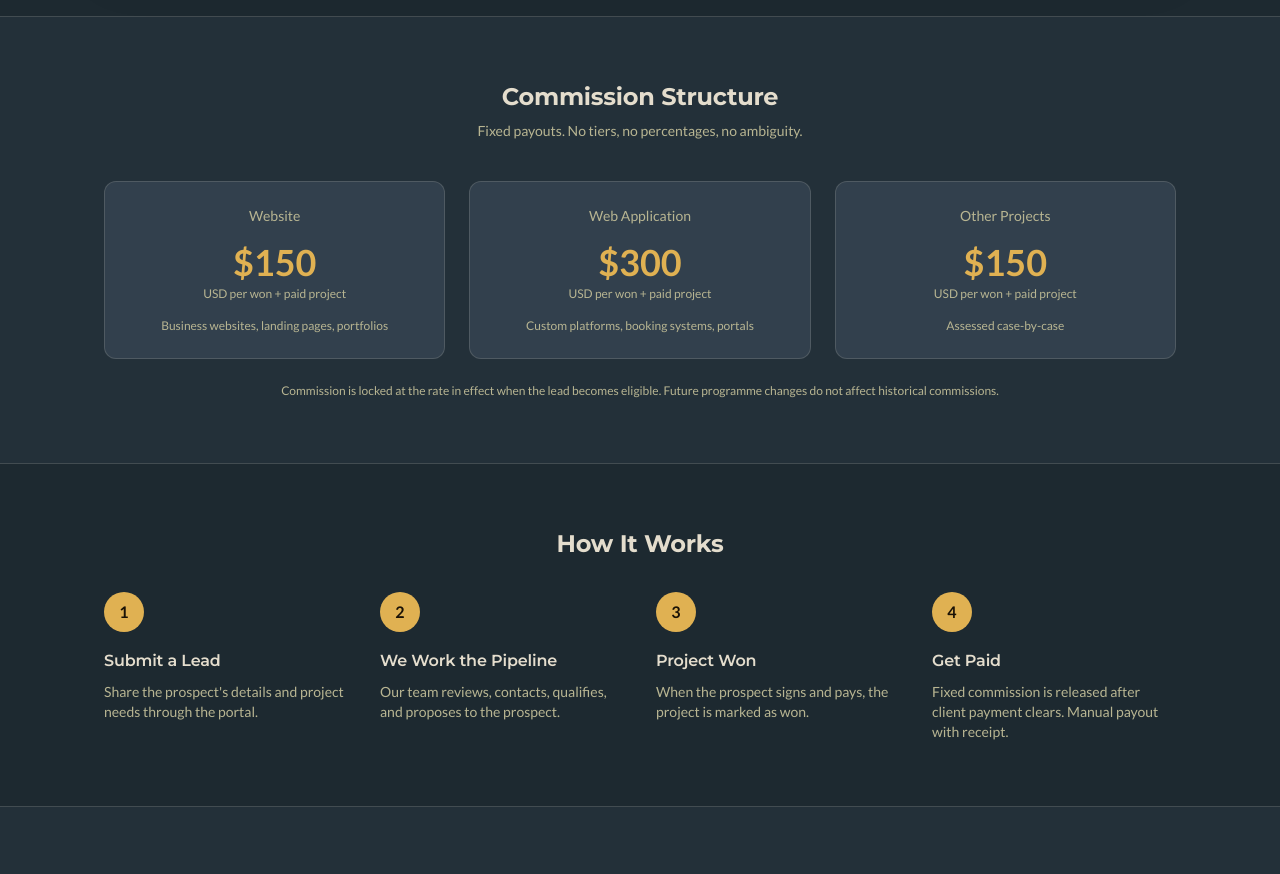
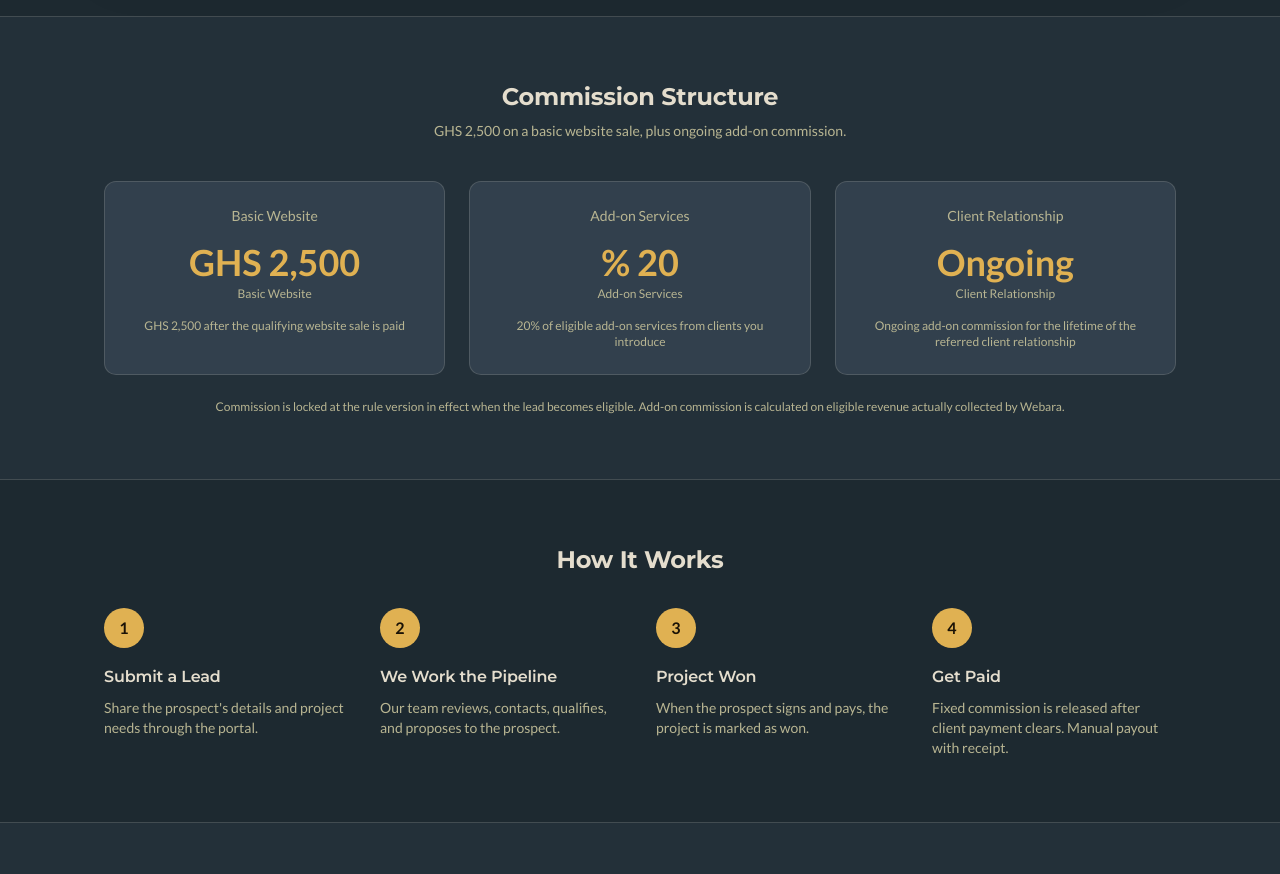
Before and after one commit to Webara-Studio/partners, a Next.js app: page / in a window 1280 px wide. Shown: the part 1660-2534 px from the top of the page. Built offline with nearby package versions, Linux system fonts and the light colour scheme; no server answers.

Commit message:
feat: update Ghana partner commission model

```diff
--- a/src/app/page.tsx
+++ b/src/app/page.tsx
@@ -75,13 +75,13 @@ export default function LandingPage() {
         <div className="mx-auto max-w-[var(--max)] px-4 py-12 sm:px-6 sm:py-16">
           <h2 className="text-center text-xl font-bold sm:text-2xl">Commission Structure</h2>
           <p className="mt-2 text-center text-sm text-muted">
-            Fixed payouts. No tiers, no percentages, no ambiguity.
+            GHS 2,500 on a basic website sale, plus ongoing add-on commission.
           </p>
           <div className="mt-8 grid gap-4 sm:gap-6 md:grid-cols-3 sm:mt-10">
             {[
-              { label: "Website", amount: tiers.website.amount, currency: tiers.website.currency, desc: "Business websites, landing pages, portfolios" },
-              { label: "Web Application", amount: tiers.web_app.amount, currency: tiers.web_app.currency, desc: "Custom platforms, booking systems, portals" },
-              { label: "Other Projects", amount: tiers.other.amount, currency: tiers.other.currency, desc: "Assessed case-by-case" },
+              { label: "Basic Website", amount: tiers.website.amount, currency: tiers.website.currency, desc: "GHS 2,500 after the qualifying website sale is paid" },
+              { label: "Add-on Services", amount: PROGRAMME_RULES.addOnCommission.percentage, currency: "%", desc: "20% of eligible add-on services from clients you introduce" },
+              { label: "Client Relationship", amount: null, currency: "", desc: "Ongoing add-on commission for the lifetime of the referred client relationship" },
             ].map((tier) => (
               <div
                 key={tier.label}
@@ -89,16 +89,16 @@ export default function LandingPage() {
               >
                 <p className="text-sm font-medium text-muted">{tier.label}</p>
                 <p className="mt-4 text-4xl font-bold text-gold">
-                  ${tier.amount}
+                  {tier.amount === null ? "Ongoing" : `${tier.currency} ${tier.amount.toLocaleString()}`}
                 </p>
-                <p className="mt-1 text-xs text-muted">{tier.currency} per won + paid project</p>
+                <p className="mt-1 text-xs text-muted">{tier.label}</p>
                 <p className="mt-4 text-xs text-muted">{tier.desc}</p>
               </div>
             ))}
           </div>
           <p className="mt-6 text-center text-xs text-muted">
-            Commission is locked at the rate in effect when the lead becomes eligible.
-            Future programme changes do not affect historical commissions.
+            Commission is locked at the rule version in effect when the lead becomes eligible.
+            Add-on commission is calculated on eligible revenue actually collected by Webara.
           </p>
         </div>
       </section>
--- a/src/app/portal/leads/[id]/page.tsx
+++ b/src/app/portal/leads/[id]/page.tsx
@@ -90,7 +90,14 @@ export default function PortalLeadDetailPage({ params }: { params: Promise<{ id:
           {lead.status === "won" && commission && (
             <DetailCard title="Commission" variant="gold">
               <dl className="space-y-2 text-sm">
-                <DetailRow label="Amount" value={`$${commission.fixed_amount} ${commission.currency}`} />
+                <DetailRow
+                  label="Amount"
+                  value={commission.type === "basic_website"
+                    ? `${commission.currency} ${commission.fixed_amount?.toLocaleString()}`
+                    : `${commission.percentage}% of ${commission.currency} ${commission.basis_amount?.toLocaleString()}`}
+                />
+                <DetailRow label="Commission type" value={commission.type === "basic_website" ? "Basic website sale" : "Add-on service"} />
+                {commission.recurring && <DetailRow label="Duration" value="Ongoing for the referred client relationship" />}
                 <DetailRow label="Rule Version" value={commission.rule_version} />
                 <DetailRow label="Status" value={COMMISSION_STATUS_CONFIG[commission.status].label} />
               </dl>
--- a/src/app/portal/page.tsx
+++ b/src/app/portal/page.tsx
@@ -38,6 +38,9 @@ export default function PortalDashboard() {
     (l) => !["won", "rejected", "duplicate", "unqualified", "lost", "cancelled"].includes(l.status)
   );
   const totalEarned = resolvedPayouts.filter((p) => p.status === "paid").reduce((s, p) => s + p.amount, 0);
+  const pendingAmount = resolvedCommissions
+    .filter((c) => ["pending_review", "approved", "scheduled"].includes(c.status))
+    .reduce((s, c) => s + (c.fixed_amount ?? (c.basis_amount ?? 0) * ((c.percentage ?? 0) / 100)), 0);
   const pendingPayouts = resolvedCommissions.filter(
     (c) => c.status === "pending_review" || c.status === "approved"
   ).length;
@@ -58,7 +61,14 @@ export default function PortalDashboard() {
         <StatCard label="Total Leads" value={resolvedLeads.length} color="text-info" />
         <StatCard label="In Progress" value={inProgress.length} color="text-warning" />
         <StatCard label="Won" value={won.length} color="text-success" />
-        <StatCard label="Total Earned" value={`$${totalEarned}`} color="text-gold" />
+        <StatCard label="Total Earned" value={`GHS ${totalEarned.toLocaleString()}`} color="text-gold" />
+      </div>
+
+      <div className="mt-4 rounded-xl border border-gold/30 bg-gold/5 p-4 text-sm text-muted">
+        <p className="font-semibold text-gold">Your commission model</p>
+        <p className="mt-1">GHS 2,500 for each qualifying basic website sale, plus 20% of eligible add-on services from clients you introduce.</p>
+        <p className="mt-1 text-xs">Add-on commission continues for the lifetime of the referred client relationship, subject to the partner agreement.</p>
+        {pendingAmount > 0 && <p className="mt-2 font-medium text-cream">Pending commission: GHS {pendingAmount.toLocaleString()}</p>}
       </div>
 
       <div className="mt-10">
--- a/src/app/referral-programme/page.tsx
+++ b/src/app/referral-programme/page.tsx
@@ -64,13 +64,13 @@ export default function ProgrammePage() {
       <section className="mx-auto max-w-[var(--max)] px-4 py-10 sm:px-6 sm:py-12">
         <h2 className="text-xl font-bold">Commission</h2>
         <p className="mt-2 text-sm text-muted">
-          Fixed payouts per won and paid project. The amount is locked when the lead becomes eligible.
+          GHS 2,500 for a qualifying basic website sale, plus 20% of eligible add-on services for the lifetime of the referred client relationship.
         </p>
         <div className="mt-6 grid gap-4 md:grid-cols-2">
           <div className="rounded-xl border border-border bg-card p-6">
             <p className="text-sm text-muted">Website Projects</p>
             <p className="mt-2 text-3xl font-bold text-gold">
-              ${PROGRAMME_RULES.commissionTiers.website.amount}
+              GHS {PROGRAMME_RULES.commissionTiers.website.amount.toLocaleString()}
             </p>
             <p className="mt-1 text-xs text-muted">
               Business websites, landing pages, portfolios
@@ -79,15 +79,16 @@ export default function ProgrammePage() {
           <div className="rounded-xl border border-border bg-card p-6">
             <p className="text-sm text-muted">Web Application Projects</p>
             <p className="mt-2 text-3xl font-bold text-gold">
-              ${PROGRAMME_RULES.commissionTiers.web_app.amount}
+              Agreed case-by-case
             </p>
             <p className="mt-1 text-xs text-muted">
-              Custom platforms, booking systems, portals
+              Custom platforms, booking systems and portals are agreed separately.
             </p>
           </div>
         </div>
         <p className="mt-4 text-xs text-muted">
-          Commission becomes eligible only after the client completes payment for the project.
+          Basic website commission becomes eligible only after the client completes payment.
+          Add-on commission is calculated on eligible revenue actually collected by Webara.
           Payouts are processed manually with a receipt provided.
         </p>
       </section>
--- a/src/lib/constants.ts
+++ b/src/lib/constants.ts
@@ -166,18 +166,22 @@ export const PROGRAMME_RULES = {
   /** Commission trigger: payment must be completed before commission eligibility */
   commissionTrigger: "client_payment_completed" as const,
 
+  /** Add-on commission continues while the referred client relationship remains active. */
+  recurringCommission: "lifetime_of_referred_client_relationship" as const,
+
   /** Leaderboard ranks by won projects */
   leaderboardMetric: "won_referrals" as const,
 
-  /** Two-tier commission structure */
+  /** Ghana partner commission structure */
   commissionTiers: {
-    website: { amount: 150, currency: "USD" },
-    web_app: { amount: 300, currency: "USD" },
-    other: { amount: 150, currency: "USD" },
+    website: { amount: 2500, currency: "GHS" },
+    web_app: { amount: null, currency: "GHS", label: "Agreed case-by-case" },
+    other: { amount: null, currency: "GHS", label: "Agreed case-by-case" },
   },
+  addOnCommission: { percentage: 20, currency: "GHS" },
 
   /** Current rule version — stored on each commission for historical integrity */
-  currentRuleVersion: "2026-01-v1",
+  currentRuleVersion: "2026-08-gh-v2",
 
   /** Referral cookie duration in days */
   cookieExpiryDays: 90,
--- a/src/lib/mock-data.ts
+++ b/src/lib/mock-data.ts
@@ -254,12 +254,33 @@ export const mockCommissions: Commission[] = [
     id: "comm-001",
     lead_id: "lead-001",
     referrer_id: "u-ref-001",
-    fixed_amount: 150,
-    currency: "USD",
-    rule_version: "2026-01-v1",
+    type: "basic_website",
+    fixed_amount: 2500,
+    percentage: null,
+    basis_amount: null,
+    currency: "GHS",
+    service_name: "Basic website",
+    recurring: false,
+    rule_version: "2026-08-gh-v2",
     status: "paid",
     eligible_at: daysAgo(2),
     created_at: daysAgo(2),
+  },
+  {
+    id: "comm-002",
+    lead_id: "lead-001",
+    referrer_id: "u-ref-001",
+    type: "add_on",
+    fixed_amount: null,
+    percentage: 20,
+    basis_amount: 1200,
+    currency: "GHS",
+    service_name: "SEO and monthly maintenance",
+    recurring: true,
+    rule_version: "2026-08-gh-v2",
+    status: "approved",
+    eligible_at: daysAgo(1),
+    created_at: daysAgo(1),
   },
 ];
 
@@ -270,8 +291,8 @@ export const mockPayouts: Payout[] = [
     id: "pay-001",
     commission_id: "comm-001",
     referrer_id: "u-ref-001",
-    amount: 150,
-    currency: "USD",
+    amount: 2500,
+    currency: "GHS",
     method: "bank_transfer",
     status: "paid",
     paid_at: daysAgo(1),
@@ -286,11 +307,11 @@ export const mockPayouts: Payout[] = [
 // ─── Mock Leaderboard ────────────────────────────────────
 
 export const mockLeaderboard: LeaderboardEntry[] = [
-  { rank: 1, display_name: "Ozzy Referrer", qualified_leads: 8, won_referrals: 3, total_payout: 450, currency: "USD" },
-  { rank: 2, display_name: "Sarah K.", qualified_leads: 5, won_referrals: 2, total_payout: 300, currency: "USD" },
-  { rank: 3, display_name: "Marcus T.", qualified_leads: 4, won_referrals: 1, total_payout: 150, currency: "USD" },
-  { rank: 4, display_name: "Linda M.", qualified_leads: 3, won_referrals: 1, total_payout: 300, currency: "USD" },
-  { rank: 5, display_name: "David R.", qualified_leads: 2, won_referrals: 0, total_payout: 0, currency: "USD" },
+  { rank: 1, display_name: "Ozzy Referrer", qualified_leads: 8, won_referrals: 3, total_payout: 7500, currency: "GHS" },
+  { rank: 2, display_name: "Sarah K.", qualified_leads: 5, won_referrals: 2, total_payout: 5000, currency: "GHS" },
+  { rank: 3, display_name: "Marcus T.", qualified_leads: 4, won_referrals: 1, total_payout: 2500, currency: "GHS" },
+  { rank: 4, display_name: "Linda M.", qualified_leads: 3, won_referrals: 1, total_payout: 2500, currency: "GHS" },
+  { rank: 5, display_name: "David R.", qualified_leads: 2, won_referrals: 0, total_payout: 0, currency: "GHS" },
 ];
 
 // ─── Data Accessors (mock) ───────────────────────────────
--- a/src/lib/types.ts
+++ b/src/lib/types.ts
@@ -31,6 +31,8 @@ export type PaymentStatus =
   | "refunded";
 
 export type ProjectType = "website" | "web_app" | "other";
+
+export type CommissionType = "basic_website" | "add_on";
 
 // ─── Commission & Payout ─────────────────────────────────
 
@@ -112,8 +114,13 @@ export type Commission = {
   id: string;
   lead_id: string;
   referrer_id: string;
-  fixed_amount: number;
-  currency: string;
+  type: CommissionType;
+  fixed_amount: number | null;
+  percentage: number | null;
+  basis_amount: number | null;
+  currency: "GHS";
+  service_name: string | null;
+  recurring: boolean;
   rule_version: string;
   status: CommissionStatus;
   eligible_at: string | null;
```
Also changed, not shown: src/app/portal/payouts/page.tsx (+8 -5 lines).
